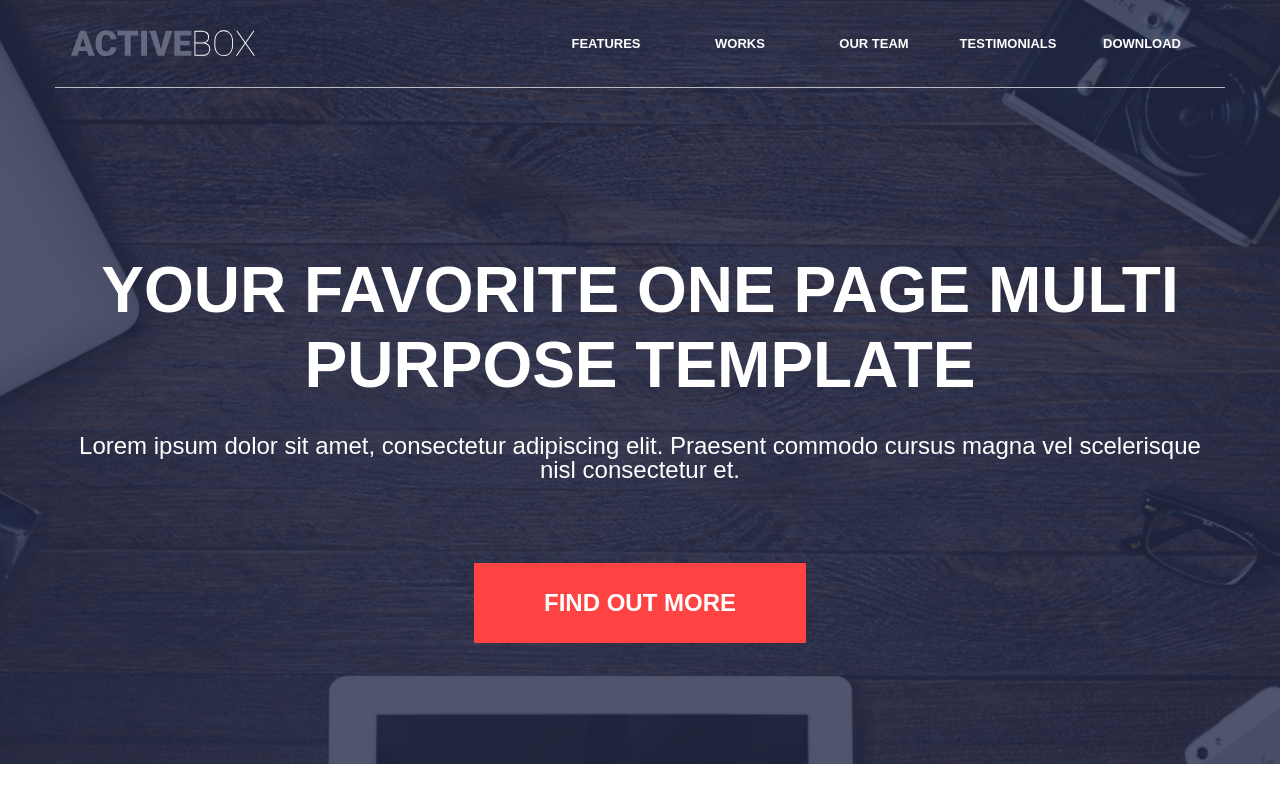
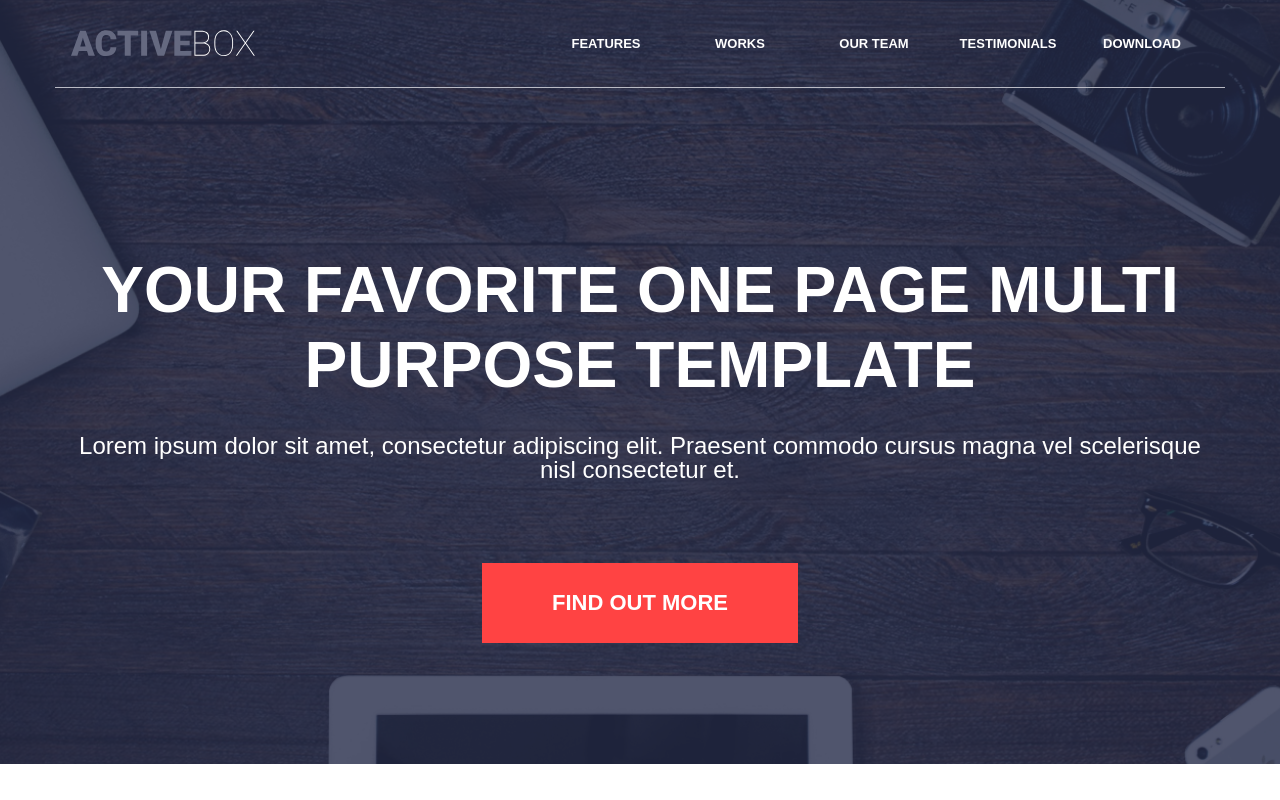
Before and after one commit to Aduenko-Vladislav/react-landing, a React (Create React App) app: page / in a window 1280 px wide. Shown: the top 800 px of the page. Built offline with nearby package versions, Linux system fonts and the light colour scheme.

Commit message:
fix ui problems

```diff
--- a/src/components/Button/styles.js
+++ b/src/components/Button/styles.js
@@ -5,8 +5,8 @@ import { media } from "../../ui/media";
 const StyledButton = styled.button`
   display: block;
   margin: 0 auto;
-
-  max-width: 369px;
+  max-width: 370px;
+  cursor: pointer;
 `;
 
 const Link = styled.a`
@@ -14,23 +14,28 @@ const Link = styled.a`
   justify-content: center;
   align-items: center;
   padding: 26px 70px;
+
+  max-width: 370px;
   width: 100%;
 
   color: ${Colors.textColorheader};
   background-color: ${Colors.bgbutton};
 
   font-weight: 900;
-  font-size: 24px;
+  font-size: 22px;
   line-height: 28px;
   text-transform: uppercase;
   transition: 0.3s linear;
+
   ${media.tablet} {
-    padding: 28px 63px;
+    padding: 28px 45px;
 
     line-height: normal;
   }
+
   ${media.mobile} {
-    padding: 18px 46px;
+    padding: 18px 30px;
+
   }
   &:hover {
     background-color: ${Colors.buttonHover};
--- a/src/components/SectionTeam/styles.js
+++ b/src/components/SectionTeam/styles.js
@@ -14,6 +14,7 @@ const StyledTeam = styled.section`
   ${media.tablet} {
     max-width: 1024px;
     gap: 25px;
+    padding: 0 16px;
     margin-bottom: 78px;
   }
 
@@ -24,6 +25,9 @@ const StyledTeam = styled.section`
 `;
 
 const TeamItem = styled.div`
+  display: flex;
+  flex-direction: column;
+  height: 100%;
   ${media.mobile} {
     margin: 0 16px 50px;
   }
--- a/src/ui/breakpoints.js
+++ b/src/ui/breakpoints.js
@@ -1,5 +1,5 @@
 const Breakpoints = {
-  SM: 540,
+  SM: 770,
   MD: 1024,
   XL: 1920,
 };
```
